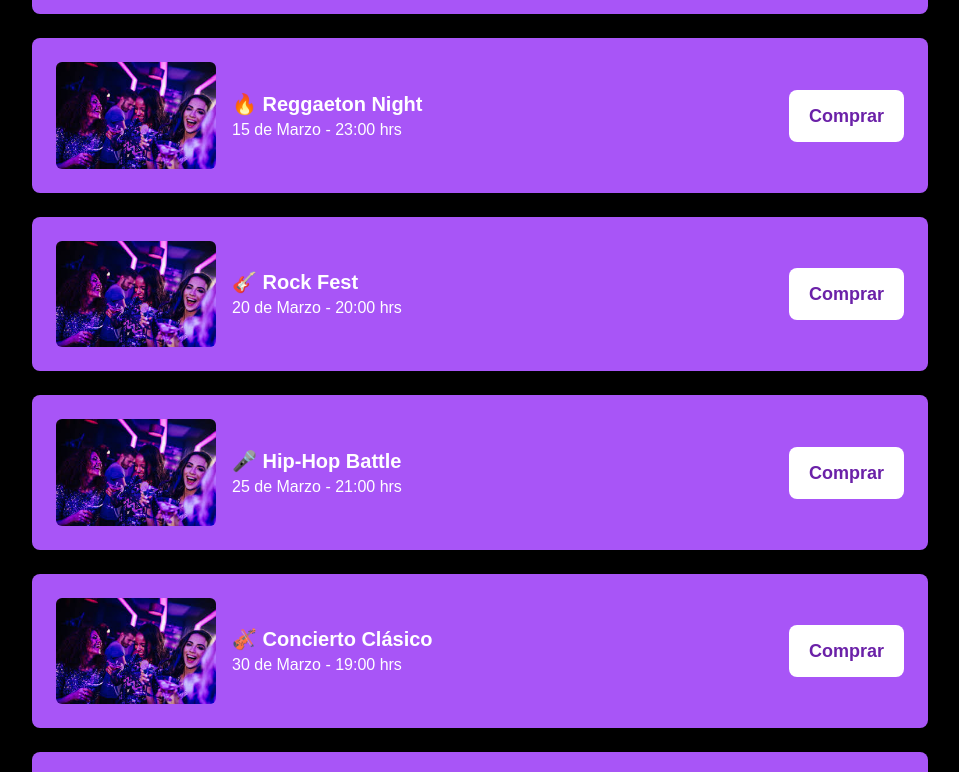
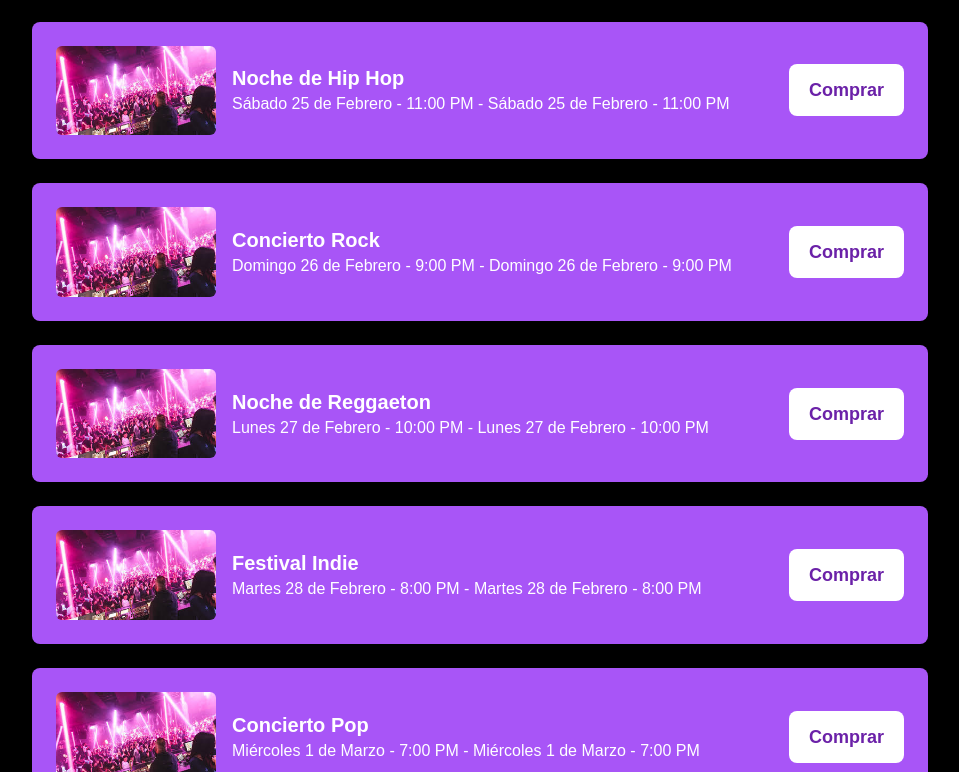
Before and after one commit to BDtobio/NIGHTFALL, a Next.js app in the folder front/: page /tickets in a window 1280 px wide. Shown: the part 288-1060 px from the top of the page, without its empty margins (160-1119 px from the left). Built offline with nearby package versions, Linux system fonts and the light colour scheme.

Commit message:
commit 9

```diff
--- a/front/src/app/home/page.tsx
+++ b/front/src/app/home/page.tsx
@@ -9,7 +9,7 @@ import { events } from "../../data/events";
 import Image from "next/image";
 
 export default function Home() {
-  const [selectedImage, setSelectedImage] = useState(null);
+const [selectedImage, setSelectedImage] = useState<string | null>(null);
 
   const images = [
     { src: "/images/images.jpg", alt: "Random 1" },
--- a/front/src/app/tickets/page.tsx
+++ b/front/src/app/tickets/page.tsx
@@ -2,54 +2,17 @@
 
 import { useState } from "react";
 import Image from 'next/image';
+import { events } from "@/data/events";
 
-const events = [
-  {
-    id: 1,
-    name: "🎶 Fiesta Electrónica",
-    date: "10 de Marzo",
-    time: "22:00 hrs",
-    image: "/images/img2.jpg",
-  },
-  {
-    id: 2,
-    name: "🔥 Reggaeton Night",
-    date: "15 de Marzo",
-    time: "23:00 hrs",
-    image: "/images/img2.jpg",
-  },
-  {
-    id: 3,
-    name: "🎸 Rock Fest",
-    date: "20 de Marzo",
-    time: "20:00 hrs",
-    image: "/images/img2.jpg",
-  },
-  {
-    id: 4,
-    name: "🎤 Hip-Hop Battle",
-    date: "25 de Marzo",
-    time: "21:00 hrs",
-    image: "/images/img2.jpg",
-  },
-  {
-    id: 5,
-    name: "🎻 Concierto Clásico",
-    date: "30 de Marzo",
-    time: "19:00 hrs",
-    image: "/images/img2.jpg",
-  },
-  {
-    id: 6,
-    name: "🎭 Teatro Experimental",
-    date: "5 de Abril",
-    time: "18:00 hrs",
-    image: "/images/img2.jpg",
-  },
-];
+type Event = {
+  title: string;
+  date: string;
+  link: string;
+};
+
 
 export default function TicketsPage() {
-  const [selectedEvent, setSelectedEvent] = useState(null);
+ const [selectedEvent, setSelectedEvent] = useState<Event | null>(null);
 
   return (
     <div className="min-h-screen bg-black text-white p-6">
@@ -70,7 +33,7 @@ export default function TicketsPage() {
 
            <Image
   src={event.image}
-  alt={event.name}
+  alt={event.title}
   width={160} // Equivalente a w-40 (40 * 4 = 160px)
   height={160} // Equivalente a h-40
   className="object-cover rounded-md"
@@ -79,8 +42,8 @@ export default function TicketsPage() {
 
             {/* Contenido al centro */}
             <div className="flex-grow px-4">
-              <h2 className="text-xl font-semibold text-white">{event.name}</h2>
-              <p className="text-white-800">{event.date} - {event.time}</p>
+              <h2 className="text-xl font-semibold text-white">{event.title}</h2>
+              <p className="text-white-800">{event.date} - {event.date}</p>
             </div>
 
             {/* Botón a la derecha */}
@@ -99,8 +62,8 @@ export default function TicketsPage() {
       {selectedEvent && (
         <div className="fixed inset-0 flex items-center justify-center bg-black bg-opacity-50">
           <div className="bg-gray-900 p-6 rounded-lg shadow-lg text-center">
-            <h2 className="text-2xl text-white font-semibold">{selectedEvent.name}</h2>
-            <p className="text-gray-400 mt-2">{selectedEvent.date} - {selectedEvent.time}</p>
+            <h2 className="text-2xl text-white font-semibold">{selectedEvent.title}</h2>
+            <p className="text-gray-400 mt-2">{selectedEvent.date} - {selectedEvent.date}</p>
             <button
               className="mt-4 bg-purple-600 hover:bg-purple-700 text-white font-bold py-2 px-4 rounded-lg"
               onClick={() => setSelectedEvent(null)}
--- a/front/src/data/events.ts
+++ b/front/src/data/events.ts
@@ -1,43 +1,61 @@
+
+
 // events.ts
 export const events = [
     {
+      id: 1,
       title: "Fiesta Electrónica",
       date: "Viernes 24 de Febrero - 11:00 PM",
       link: "/tickets",
+      image: "/images/img3.jpg",
     },
     {
+      id:2,
       title: "Noche de Hip Hop",
       date: "Sábado 25 de Febrero - 11:00 PM",
       link: "/tickets",
+      image: "/images/img3.jpg",
     },
     {
+      id:3,
       title: "Concierto Rock",
       date: "Domingo 26 de Febrero - 9:00 PM",
       link: "/tickets",
+      image: "/images/img3.jpg",
     },
     {
+      id:4,
       title: "Noche de Reggaeton",
       date: "Lunes 27 de Febrero - 10:00 PM",
       link: "/tickets",
+      image: "/images/img3.jpg",
     },
     {
+      id:5,
       title: "Festival Indie",
       date: "Martes 28 de Febrero - 8:00 PM",
       link: "/tickets",
+      image: "/images/img3.jpg",
     },
     {
+      id:6,
       title: "Concierto Pop",
       date: "Miércoles 1 de Marzo - 7:00 PM",
       link: "/tickets",
+      image: "/images/img3.jpg",
     },
     {
+      id:7,
       title: "Fiesta de Año Nuevo",
       date: "Viernes 31 de Diciembre - 12:00 AM",
       link: "/tickets",
+      image: "/images/img3.jpg",
     },
     {
+      id:8,
       title: "Noche de Jazz",
       date: "Sábado 3 de Marzo - 6:00 PM",
       link: "/tickets",
+      image: "/images/img3.jpg",
     },
   ];
```
